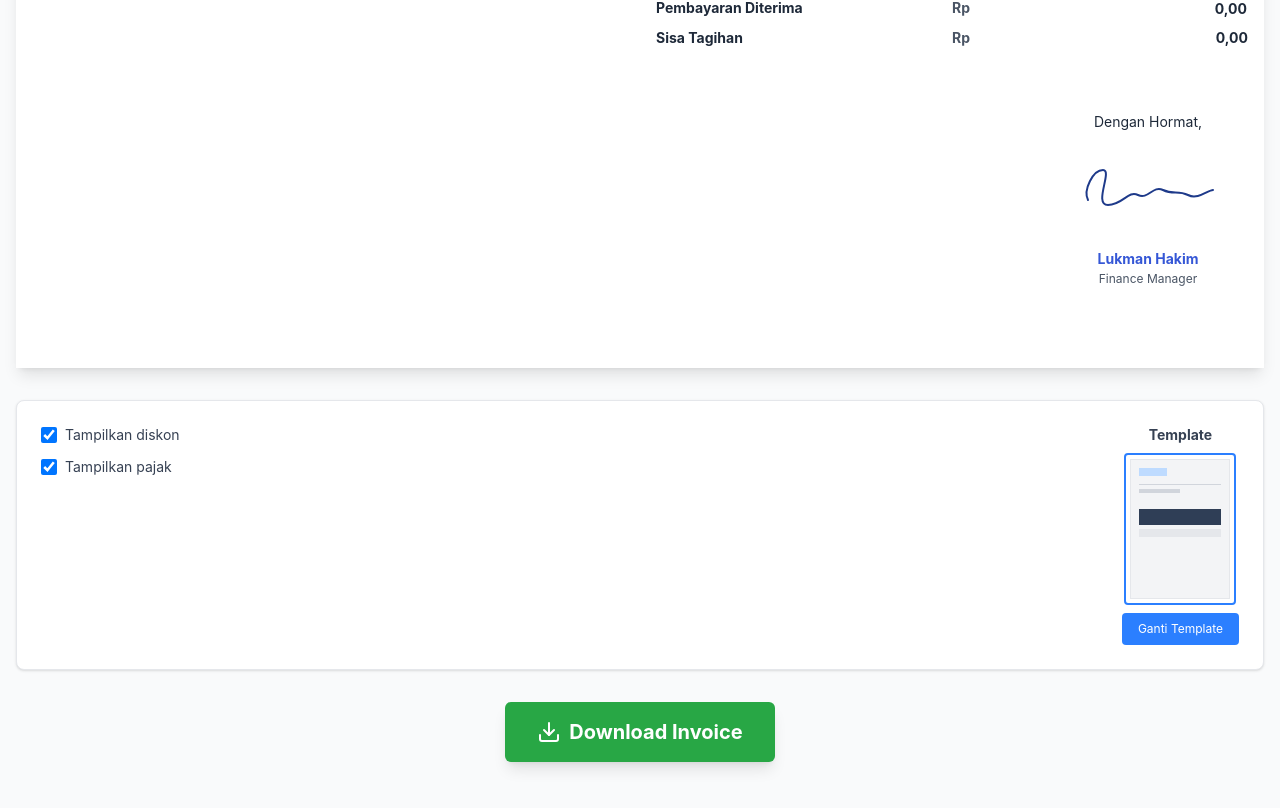
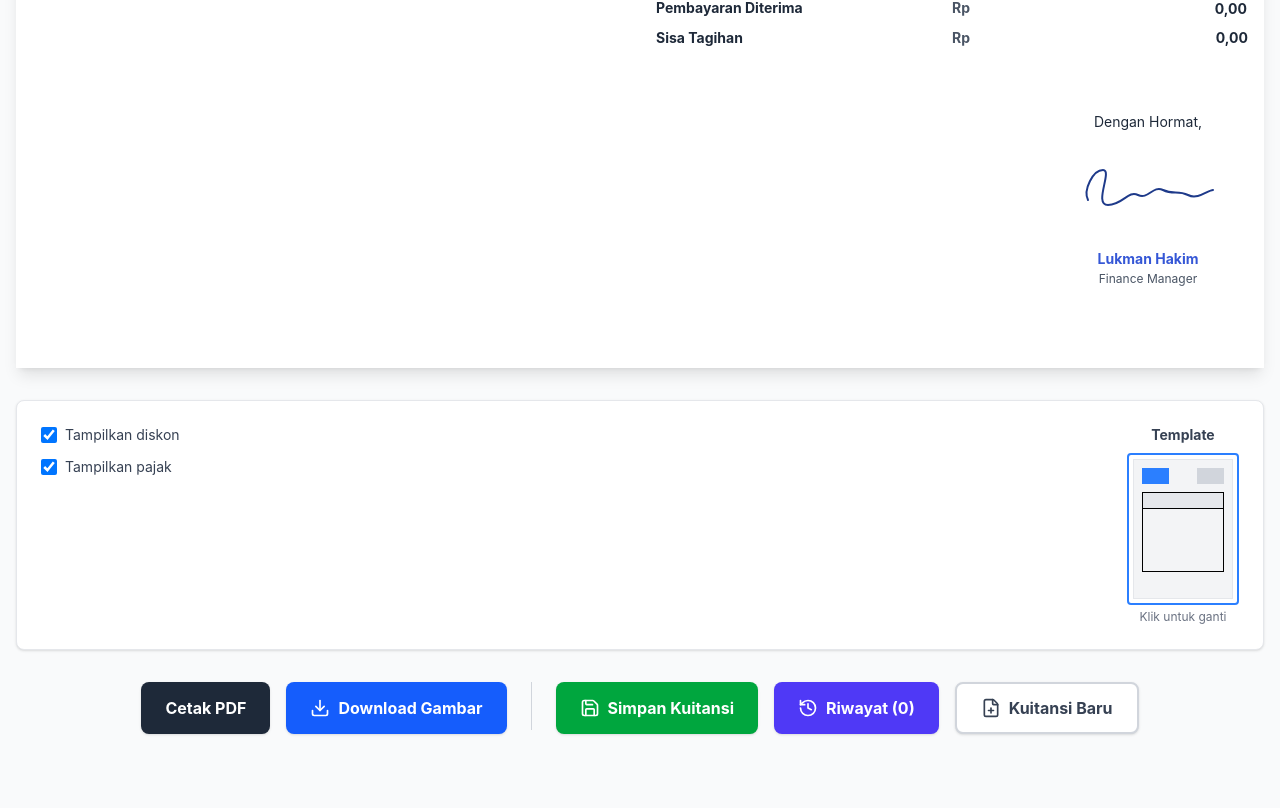
Before and after one commit to superboy12/Kiedo, a Next.js app: page / in a window 1280 px wide. Shown: the part 733-1541 px from the top of the page. Built offline with nearby package versions, Linux system fonts and the light colour scheme.

Commit message:
Add Invoice History feature: Save, Load, Delete, and New Invoice functionalities

```diff
--- a/src/components/InvoiceBuilder.tsx
+++ b/src/components/InvoiceBuilder.tsx
@@ -1,16 +1,87 @@
 'use client';
 
-import React, { useRef } from 'react';
+import React, { useRef, useState, useEffect } from 'react';
 import * as htmlToImage from 'html-to-image';
 import { InvoicePreview } from './InvoicePreview';
 import { InvoicePreviewTemplate2 } from './InvoicePreviewTemplate2';
 import { defaultInvoiceData } from '../constants/defaultData';
 import { useAutosave } from '../hooks/useAutosave';
-import { Download } from 'lucide-react';
+import { Download, Save, History, FilePlus } from 'lucide-react';
+import { InvoiceData } from '../types/invoice';
+import { InvoiceHistoryModal } from './InvoiceHistoryModal';
 
 export default function InvoiceBuilder() {
   const [data, setData] = useAutosave('invoice-data-v1', defaultInvoiceData);
+  const [history, setHistory] = useState<InvoiceData[]>([]);
+  const [isHistoryModalOpen, setIsHistoryModalOpen] = useState(false);
   const invoiceRef = useRef<HTMLDivElement>(null);
+
+  // Load history from local storage
+  useEffect(() => {
+    try {
+      const stored = localStorage.getItem('invoice-history-v1');
+      if (stored) {
+        setHistory(JSON.parse(stored));
+      }
+    } catch (e) {
+      console.error('Failed to load history', e);
+    }
+  }, []);
+
+  const saveHistoryToStorage = (newHistory: InvoiceData[]) => {
+    setHistory(newHistory);
+    try {
+      localStorage.setItem('invoice-history-v1', JSON.stringify(newHistory));
+    } catch (e) {
+      console.error('Failed to save history', e);
+    }
+  };
+
+  const handleSaveToHistory = () => {
+    // Clone data to avoid reference issues
+    const newEntry = JSON.parse(JSON.stringify(data));
+
+    // Check if an invoice with the same reference number already exists
+    const existingIndex = history.findIndex(item => item.referenceNo === newEntry.referenceNo);
+
+    let updatedHistory;
+    if (existingIndex >= 0) {
+      // Update existing
+      updatedHistory = [...history];
+      updatedHistory[existingIndex] = newEntry;
+    } else {
+      // Add new at the beginning
+      updatedHistory = [newEntry, ...history];
+    }
+
+    saveHistoryToStorage(updatedHistory);
+    alert(`Kuitansi ${newEntry.referenceNo} berhasil disimpan ke riwayat!`);
+  };
+
+  const handleDeleteHistoryItem = (referenceNo: string) => {
+    const updatedHistory = history.filter(item => item.referenceNo !== referenceNo);
+    saveHistoryToStorage(updatedHistory);
+  };
+
+  const handleNewInvoice = () => {
+    if (confirm('Yakin ingin membuat kuitansi baru? Data yang belum disimpan ke riwayat akan hilang.')) {
+      // Keep company info and signature, reset the rest
+      setData({
+        ...defaultInvoiceData,
+        companyName: data.companyName,
+        companyAddress: data.companyAddress,
+        companyPhone: data.companyPhone,
+        companyEmail: data.companyEmail,
+        companyLogo: data.companyLogo,
+        signatureImage: data.signatureImage,
+        signatoryName: data.signatoryName,
+        signatoryRole: data.signatoryRole,
+        referenceNo: `INV/${Math.floor(Math.random() * 10000).toString().padStart(5, '0')}`,
+        date: new Date().toLocaleDateString('id-ID'),
+        settings: data.settings
+      });
+    }
+  };
 
   const handleDownload = async () => {
     if (!invoiceRef.current) return;
@@ -116,32 +187,74 @@ export default function InvoiceBuilder() {
                 ) : (
                   // Mini preview for template 1
                   <div className="w-full h-full flex flex-col p-2">
-                    <div className="w-1/3 h-2 bg-blue-200 mb-2"></div>
-                    <div className="w-full h-[1px] bg-gray-300 mb-1"></div>
-                    <div className="w-1/2 h-1 bg-gray-300 mb-4"></div>
-                    <div className="w-full h-4 bg-[#2F3E56] mb-1"></div>
-                    <div className="w-full h-2 bg-gray-200 mb-1"></div>
+                    <div className="w-full h-4 flex justify-between mb-2">
+                      <div className="w-1/3 h-full bg-blue-500"></div>
+                      <div className="w-1/3 h-full bg-gray-300"></div>
+                    </div>
+                    <div className="w-full h-20 border border-black mb-1 flex flex-col">
+                      <div className="w-full h-4 bg-gray-200 border-b border-black"></div>
+                      <div className="w-full flex-1"></div>
+                    </div>
                   </div>
                 )}
               </div>
             </div>
-            <button onClick={toggleTemplate} className="mt-2 bg-blue-500 text-white text-xs px-4 py-2 rounded hover:bg-blue-600 transition-colors">
-              Ganti Template
-            </button>
+            <span className="text-xs text-gray-500 mt-1">Klik untuk ganti</span>
           </div>
         </div>
 
-        {/* Download Button */}
-        <div className="flex justify-center mb-16 print:hidden">
+        {/* Action Buttons */}
+        <div className="flex justify-center gap-4 pb-20 print:hidden flex-wrap">
+          <button
+            onClick={() => window.print()}
+            className="px-6 py-3 bg-gray-800 text-white font-bold rounded-lg hover:bg-gray-700 transition-colors shadow-sm"
+          >
+            Cetak PDF
+          </button>
+
           <button
             onClick={handleDownload}
-            className="bg-[#28A745] text-white px-8 py-4 rounded-md text-xl font-bold flex items-center gap-2 hover:bg-green-600 transition-colors shadow-lg"
+            className="flex items-center gap-2 px-6 py-3 bg-blue-600 text-white font-bold rounded-lg hover:bg-blue-700 transition-colors shadow-sm"
           >
-            <Download className="w-6 h-6" />
-            Download Invoice
+            <Download className="w-5 h-5" />
+            Download Gambar
+          </button>
+
+          <div className="w-px h-12 bg-gray-300 mx-2 hidden sm:block"></div>
+
+          <button
+            onClick={handleSaveToHistory}
+            className="flex items-center gap-2 px-6 py-3 bg-green-600 text-white font-bold rounded-lg hover:bg-green-700 transition-colors shadow-sm"
+          >
+            <Save className="w-5 h-5" />
+            Simpan Kuitansi
+          </button>
+
+          <button
+            onClick={() => setIsHistoryModalOpen(true)}
+            className="flex items-center gap-2 px-6 py-3 bg-indigo-600 text-white font-bold rounded-lg hover:bg-indigo-700 transition-colors shadow-sm"
+          >
+            <History className="w-5 h-5" />
+            Riwayat ({history.length})
+          </button>
+
+          <button
+            onClick={handleNewInvoice}
+            className="flex items-center gap-2 px-6 py-3 bg-white border-2 border-gray-300 text-gray-700 font-bold rounded-lg hover:bg-gray-50 transition-colors shadow-sm"
+          >
+            <FilePlus className="w-5 h-5" />
+            Kuitansi Baru
           </button>
         </div>
       </div>
+
+      <InvoiceHistoryModal
+        isOpen={isHistoryModalOpen}
+        onClose={() => setIsHistoryModalOpen(false)}
+        history={history}
+        onLoad={setData}
+        onDelete={handleDeleteHistoryItem}
+      />
     </div>
   );
 }
--- /dev/null
+++ b/src/components/InvoiceHistoryModal.tsx
@@ -0,0 +1,109 @@
+import React from 'react';
+import { InvoiceData } from '../types/invoice';
+import { X, Clock, Trash2, Edit } from 'lucide-react';
+
+interface InvoiceHistoryModalProps {
+  isOpen: boolean;
+  onClose: () => void;
+  history: InvoiceData[];
+  onLoad: (data: InvoiceData) => void;
+  onDelete: (referenceNo: string) => void;
+}
+
+export const InvoiceHistoryModal: React.FC<InvoiceHistoryModalProps> = ({
+  isOpen,
+  onClose,
+  history,
+  onLoad,
+  onDelete,
+}) => {
+  if (!isOpen) return null;
+
+  const formatCurrency = (value: number) => {
+    return new Intl.NumberFormat('id-ID', {
+      minimumFractionDigits: 0,
+      maximumFractionDigits: 0,
+    }).format(value);
+  };
+
+  const getGrandTotal = (data: InvoiceData) => {
+    const subtotal = data.items.reduce((sum, item) => sum + item.quantity * item.price, 0);
+    const totalDiscount = data.settings.showDiscount
+      ? data.items.reduce((sum, item) => sum + (item.quantity * item.price * (item.discount / 100)), 0)
+      : 0;
+    const totalTax = data.settings.showTax
+      ? data.items.reduce((sum, item) => {
+          const itemTotalAfterDiscount = (item.quantity * item.price) * (1 - item.discount / 100);
+          return sum + (itemTotalAfterDiscount * (item.tax / 100));
+        }, 0)
+      : 0;
+    return subtotal - totalDiscount + totalTax;
+  };
+
+  return (
+    <div className="fixed inset-0 bg-black/50 flex items-center justify-center z-50 p-4 print:hidden">
+      <div className="bg-white rounded-xl shadow-xl w-full max-w-2xl max-h-[80vh] flex flex-col">
+        <div className="flex justify-between items-center p-6 border-b border-gray-100">
+          <div className="flex items-center gap-2">
+            <Clock className="w-5 h-5 text-blue-600" />
+            <h2 className="text-xl font-bold text-gray-800">Riwayat Kuitansi</h2>
+          </div>
+          <button onClick={onClose} className="text-gray-400 hover:text-gray-600 transition-colors">
+            <X className="w-6 h-6" />
+          </button>
+        </div>
+
+        <div className="p-6 overflow-y-auto flex-1">
+          {history.length === 0 ? (
+            <div className="text-center py-12 text-gray-500">
+              <Clock className="w-12 h-12 text-gray-300 mx-auto mb-3" />
+              <p>Belum ada riwayat kuitansi yang disimpan.</p>
+            </div>
+          ) : (
+            <div className="space-y-4">
+              {history.map((invoice, idx) => (
+                <div key={idx} className="border border-gray-200 rounded-lg p-4 hover:border-blue-300 transition-colors bg-gray-50 flex justify-between items-center group">
+                  <div>
+                    <div className="flex items-center gap-3 mb-1">
+                      <span className="font-bold text-blue-700">{invoice.referenceNo}</span>
+                      <span className="text-xs px-2 py-1 bg-gray-200 text-gray-700 rounded-full">{invoice.date}</span>
+                    </div>
+                    <div className="text-sm text-gray-600 mb-1">
+                      Pelanggan: <span className="font-medium text-gray-800">{invoice.customerName || '-'}</span>
+                    </div>
+                    <div className="text-sm font-semibold text-gray-800">
+                      Total: Rp {formatCurrency(getGrandTotal(invoice))}
+                    </div>
+                  </div>
+                  <div className="flex gap-2">
+                    <button
+                      onClick={() => {
+                        onLoad(invoice);
+                        onClose();
+                      }}
+                      className="flex items-center gap-1 px-3 py-2 bg-blue-100 text-blue-700 rounded hover:bg-blue-200 transition-colors text-sm font-medium"
+                    >
+                      <Edit className="w-4 h-4" />
+                      Buka
+                    </button>
+                    <button
+                      onClick={() => {
+                        if (confirm('Yakin ingin menghapus kuitansi ini dari riwayat?')) {
+                          onDelete(invoice.referenceNo);
+                        }
+                      }}
+                      className="p-2 text-red-500 hover:bg-red-50 rounded transition-colors"
+                      title="Hapus"
+                    >
+                      <Trash2 className="w-4 h-4" />
+                    </button>
+                  </div>
+                </div>
+              ))}
+            </div>
+          )}
+        </div>
+      </div>
+    </div>
+  );
+};
```
